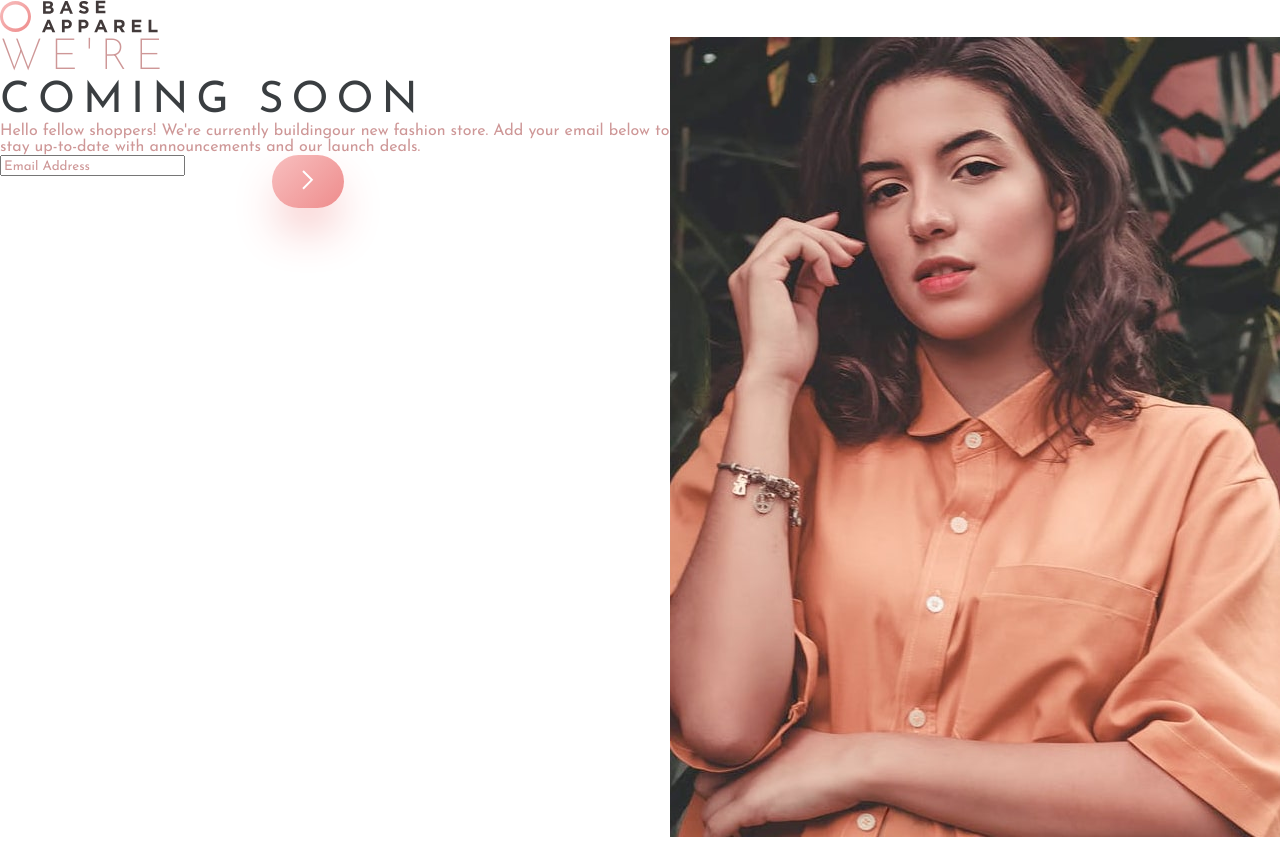
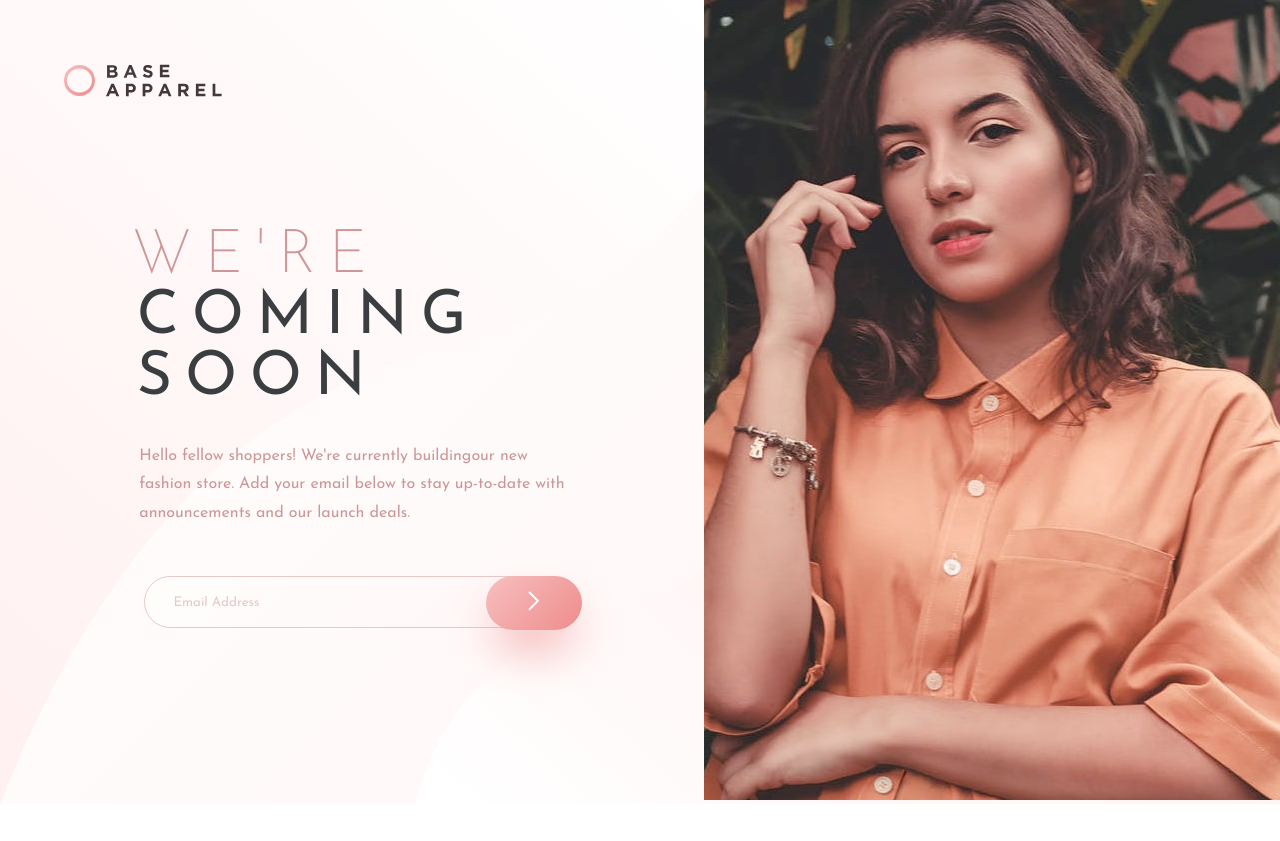
Before and after one commit to yterai/base-apparel-coming-soon-master, a plain HTML site: page index.html in a window 1280 px wide. After the commit the page ends 804 px from the top, so only its background shows below. Drawn offline with Linux system fonts and the light colour scheme.

Commit message:
Add desktop style

```diff
--- a/index.html
+++ b/index.html
@@ -35,18 +35,25 @@
         </picture>
         <div class="content-wrapper">
           <div class="title-pink">WE'RE</div>
-          <div class="title-black">COMING SOON</div>
+          <div class="title-black">COMING<span class="line-break-desktop"> SOON</span></div>
           <p class="body-text">
             Hello fellow shoppers! We're currently building<span
               class="line-break-mobile"
-              >our new fashion store. Add your email below to</span
+              >our new<span class="line-break-desktop"></span>
+                fashion store. Add your email below to</span
+              >
+              <span class="line-break-mobile">stay up-to-date with</span
+              ><span class="line-break-desktop"> announcements and our </span
+              >launch deals.</span
             >
-            <span class="line-break-mobile"
-              >stay up-to-date with announcements and our </span
-            >launch deals.
           </p>
           <form class="form">
-            <input type="text" id="email" name="email" placeholder="Email Address"/>
+            <input
+              type="text"
+              id="email"
+              name="email"
+              placeholder="Email Address"
+            />
             <button class="submit-button">
               <img src="./images/icon-arrow.svg" alt="Form icon" />
             </button>
--- a/styles/styles.css
+++ b/styles/styles.css
@@ -127,30 +127,80 @@ table {
 }
 /* End Reset CSS */
 
-
 body {
   font-size: 1rem;
   font-family: "Josefin Sans", sans-serif;
+  background: linear-gradient(135deg, rgba(255, 255, 255), rgba(255, 245, 245));
   color: #ce9797;
   cursor: pointer;
 }
 
+.logo {
+  position: fixed;
+  top: 3rem;
+  left: 9rem;
+}
+
+.wrapper {
+  background-image: url("../images/bg-pattern-desktop.svg");
+  background-repeat: no-repeat;
+  background-size: contain;
+  display: flex;
+  flex-direction: row-reverse;
+}
+
+.main-img img {
+  height: 100vh;
+  width: 45vw;
+  object-fit: cover;
+}
+
+.content-wrapper {
+  width: 100%;
+  display: flex;
+  flex-direction: column;
+  align-items: center;
+  justify-content: center;
+  margin: 4rem 4rem 0 0;
+}
+
 .title-pink {
-  font-size: 2.7rem;
+  font-size: 3.8rem;
   font-weight: 200;
-  letter-spacing: 0.5rem;
+  letter-spacing: 0.8rem;
+  margin-right: 12rem;
 }
 
 .title-black {
   color: #3a3e41;
-  font-size: 2.7rem;
+  font-size: 3.8rem;
   font-weight: 400;
-  letter-spacing: 0.5rem;
+  letter-spacing: 0.8rem;
+  margin-right: 5.5rem;
 }
 
-.wrapper {
-  display: flex;
-  flex-direction: row-reverse;
+.body-text {
+  margin-top: 2rem;
+  line-height: 1.8rem;
+}
+
+.line-break-desktop::before {
+  content: "\a";
+  white-space: pre;
+}
+
+form {
+  margin: 3rem 1rem 0 0;
+}
+
+form input {
+  background: linear-gradient(135deg, rgba(255, 255, 255), rgba(255, 245, 245));
+  opacity: 0.5;
+  width: 23rem;
+  height: 3rem;
+  padding-left: 1.8rem;
+  border: 1px solid #ce9797;
+  border-radius: 2rem;
 }
 
 input::placeholder {
@@ -159,30 +209,26 @@ input::placeholder {
 }
 
 input.invalid {
-  border: 1.5px solid #F96262;
+  border: 1.5px solid #f96262;
   opacity: 1;
   background-image: url("../images/icon-error.svg");
   background-repeat: no-repeat;
-  background-position: 7rem;
+  background-position: 18rem;
 }
 
 .error {
-    font-size: 0.8rem;
-    text-align: left;
-    color: #F96262;
-    margin: 0.8rem 0 0 2rem;
+  font-size: 0.8rem;
+  text-align: left;
+  color: #f96262;
+  margin: 0.8rem 0 0 2rem;
 }
 
 .submit-button {
   position: absolute;
-  background: linear-gradient(
-    135deg,
-    rgba(248, 191, 191),
-    rgba(238, 140, 140)
-  );
-  width: 4.5rem;
-  height: 3.3rem;
-  left: 17rem;
+  background: linear-gradient(135deg, rgba(248, 191, 191), rgba(238, 140, 140));
+  width: 6rem;
+  height: 3.35rem;
+  left: 33%;
   border-radius: 2rem;
   border-style: none;
   box-shadow: rgb(238 140 140 / 100%) 0px 25px 50px -12px;
@@ -190,16 +236,17 @@ input.invalid {
 }
 
 .submit-button:hover {
-  background: #F8BFBF;
+  background: #f8bfbf;
 }
 
 /* Start Media Query */
-@media only screen and (min-width: 320px) and (max-width: 768px) {
+@media only screen and (min-width: 320px) and (max-width: 1023px) {
   .body {
     width: 100%;
   }
 
   .logo {
+    position: initial;
     margin: 1.5rem;
   }
 
@@ -208,34 +255,45 @@ input.invalid {
   }
 
   .wrapper {
-    background: linear-gradient(
-      135deg,
-      rgba(255, 255, 255),
-      rgba(255, 245, 245)
-    );
+    background-image: none;
     flex-direction: column;
   }
 
   .main-img img {
     width: 100%;
+    height: 20%;
   }
 
   .content-wrapper {
     height: 70vh;
+    margin: 0;
     display: flex;
     flex-direction: column;
     align-items: center;
     text-align: center;
+    justify-content: normal;
   }
 
   .title-pink {
-    margin-top: 3.5rem;
+    font-size: 2.7rem;
+    letter-spacing: 0.5rem;
+    margin: 3.5rem 0 0 0;
+  }
+
+  .title-black {
+    font-size: 2.7rem;
+    letter-spacing: 0.5rem;
+    margin: 0;
   }
 
   .body-text {
     margin: 1.15rem;
     font-weight: 300;
     line-height: 1.5rem;
+  }
+
+  .line-break-desktop::before {
+    content: none;
   }
 
   .line-break-mobile::before {
@@ -248,53 +306,88 @@ input.invalid {
   }
 
   form input {
-    background: linear-gradient(
-      135deg,
-      rgba(255, 255, 255),
-      rgba(255, 245, 245)
-    );
-    opacity: 0.5;
     width: 17rem;
-    height: 3rem;
-    padding-left: 1.8rem;
-    border: 1px solid #ce9797;
-    border-radius: 2rem;
   }
 
-  /* .submit-button {
-    background: linear-gradient(
-      135deg,
-      rgba(248, 191, 191),
-      rgba(238, 140, 140)
-    );
+  .submit-button {
     width: 4.5rem;
-    height: 3.3rem;
-    left: 17rem;
-    border-radius: 2rem;
-  } */
+    left: 73%;
+  }
 
   input.invalid {
     background-position: 12.5rem;
+    background-position: 13rem;
   }
 }
 
 @media only screen and (max-width: 320px) {
+  .form {
+    margin-right: 0;
+  }
   .submit-button {
-    left: 15rem;
+    left: 76%;
+  }
+  input.invalid {
+    background-position: 12rem;
   }
 }
 
 @media only screen and (min-width: 425px) and (max-width: 767px) {
   .submit-button {
-    left: 18.5rem;
+    left: 70%;
   }
 }
 
 @media only screen and (min-width: 768px) and (max-width: 1023px) {
   .submit-button {
-    left: 30rem;
+    left: 62%;
   }
   .content-wrapper {
     margin-top: 4rem;
   }
 }
+
+@media only screen and (min-width: 1024px) and (max-width: 1439px) {
+  .logo {
+    top: 4rem;
+    left: 4rem;
+  }
+  .content-wrapper {
+    margin-left: 4rem;
+  }
+  .submit-button {
+    left: 38%;
+  }
+}
+
+@media only screen and (min-width: 2185px) {
+  .submit-button {
+    left: 31%;
+  }
+}
+
+/* @media only screen and (min-width: 1025px) and (max-width: 1439px) and (max-height: 1150px) {
+  .logo {
+    top: 4rem;
+    left: 4rem;
+  }
+  .content-wrapper {
+    margin-left: 4rem;
+  }
+  .submit-button {
+    left: 34%;
+  }
+} */
+
+
+/* @media only screen and (min-width: 1500px) and (max-width: 1800px) {
+  .submit-button {
+    left: 36rem;
+  }
+}
+
+@media only screen and (min-width: 1801px) and (max-width: 2560px) {
+  .submit-button {
+    left: 36rem;
+  }
+} */
```
